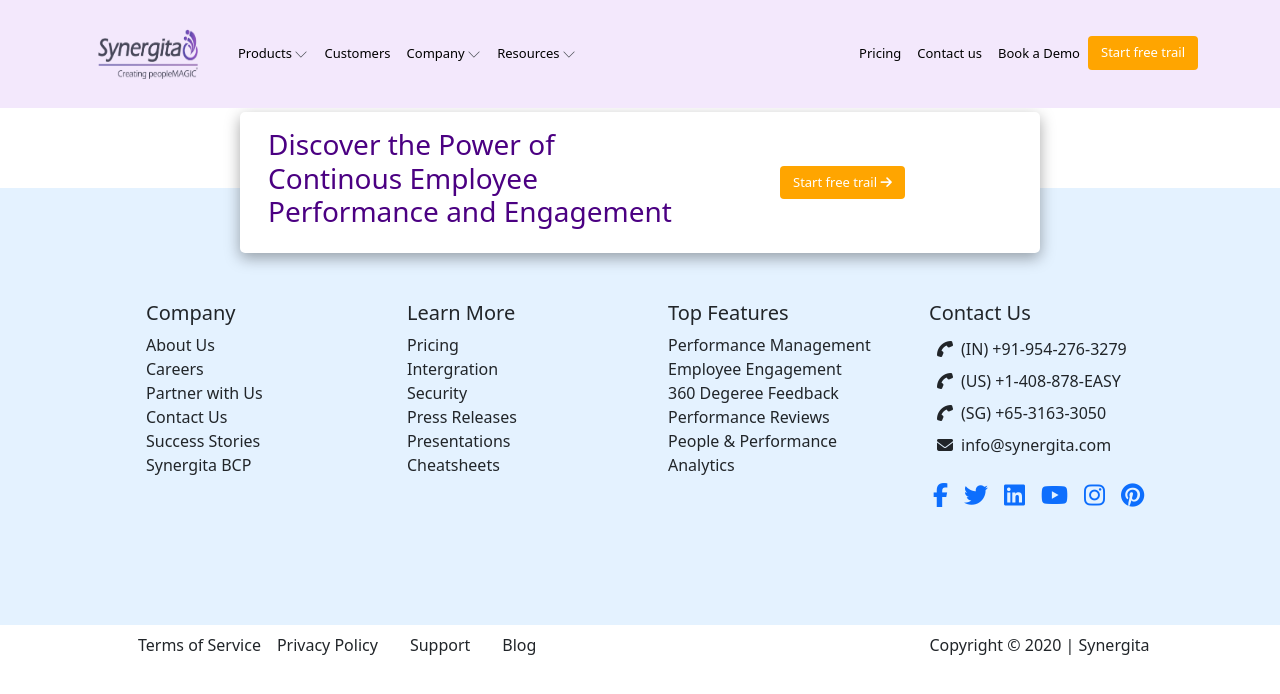
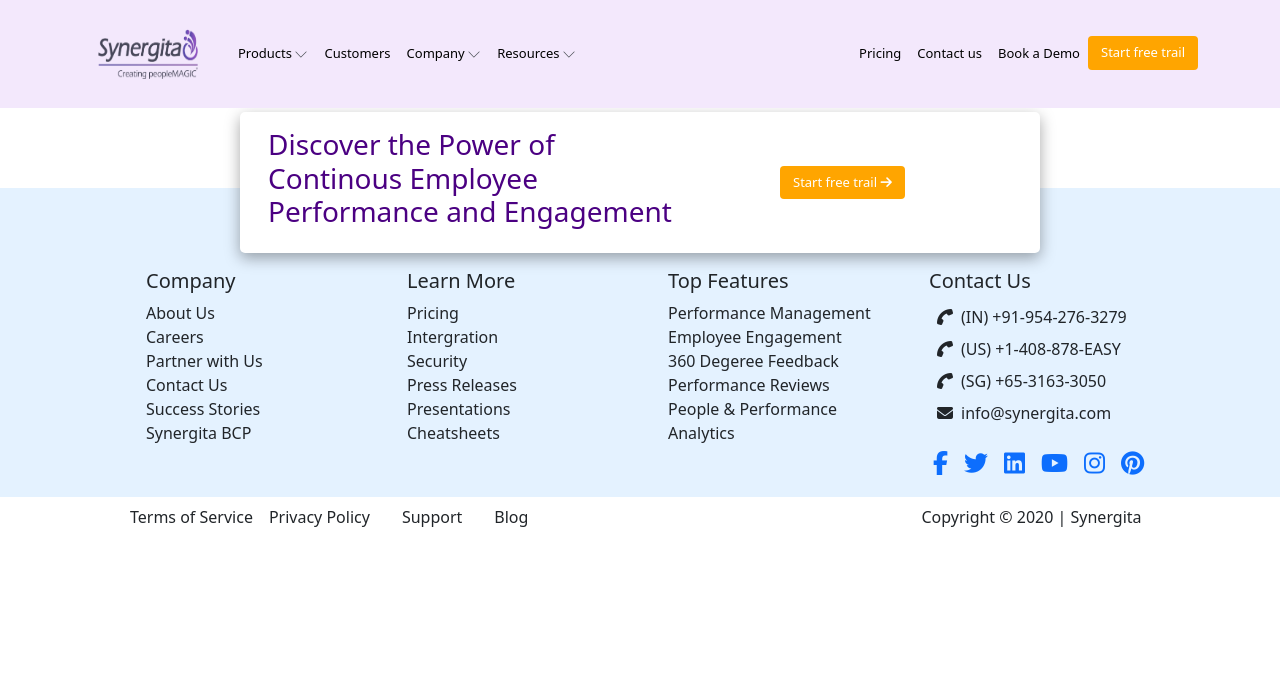
Before and after one commit to Karthiseeni/Synergita_weapp, a React (Create React App) app: page /signup in a window 1280 px wide. Shown: the top 694 px of the page. Built offline with nearby package versions, Linux system fonts and the light colour scheme.

Commit message:
footer aligned

```diff
--- a/src/components/Footer/Footer.js
+++ b/src/components/Footer/Footer.js
@@ -17,9 +17,9 @@
             <Button buttonStyle='btn--outline' buttonColor='orange'>Start free trail <i className="fas fa-arrow-right"></i></Button>
           </div>
         </section>
-        <div className="container my-5">
+        <div className="container my-3">
           <section className="text-center text-lg-start" >
-            <div className="container p-5 pt-0 m-3 mt-0">
+            <div className="container px-5 mx-3">
               <div className="row">
                 <div className="col-lg-3 col-md-6 mb-4 mb-md-0">
                   <h5>Company</h5>
@@ -126,7 +126,7 @@
         </div>
       </div>
       <div className="container pt-2">
-        <section className='container px-5 mx-2'>
+        <section className='container px-5 mx-'>
           <div className='row'>
             <div className='col-xl-9 col-md-8 col-sm-12 '>
               <Link className='text-reset p-3 px-0'>Terms of Service</Link>
```
